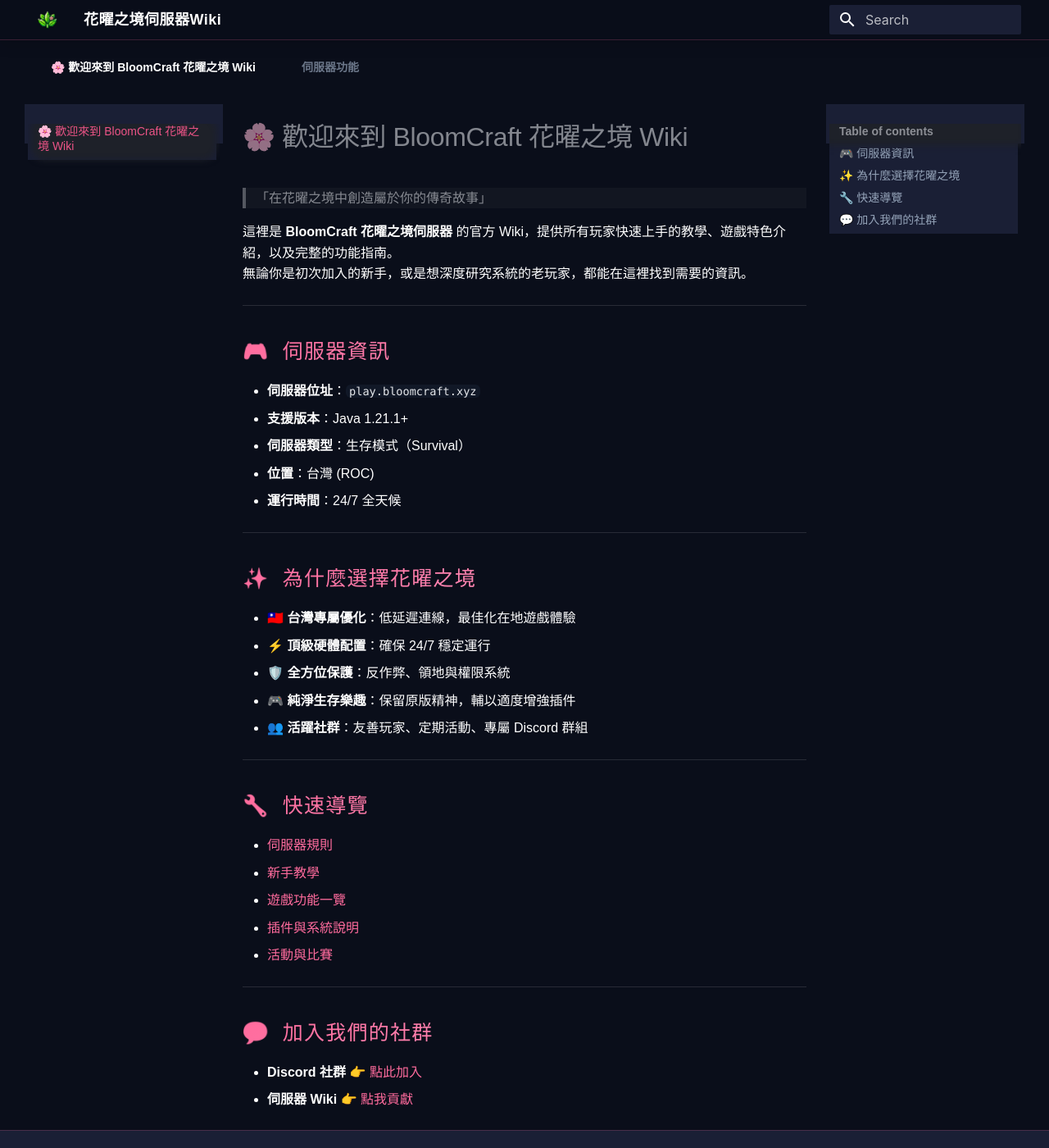
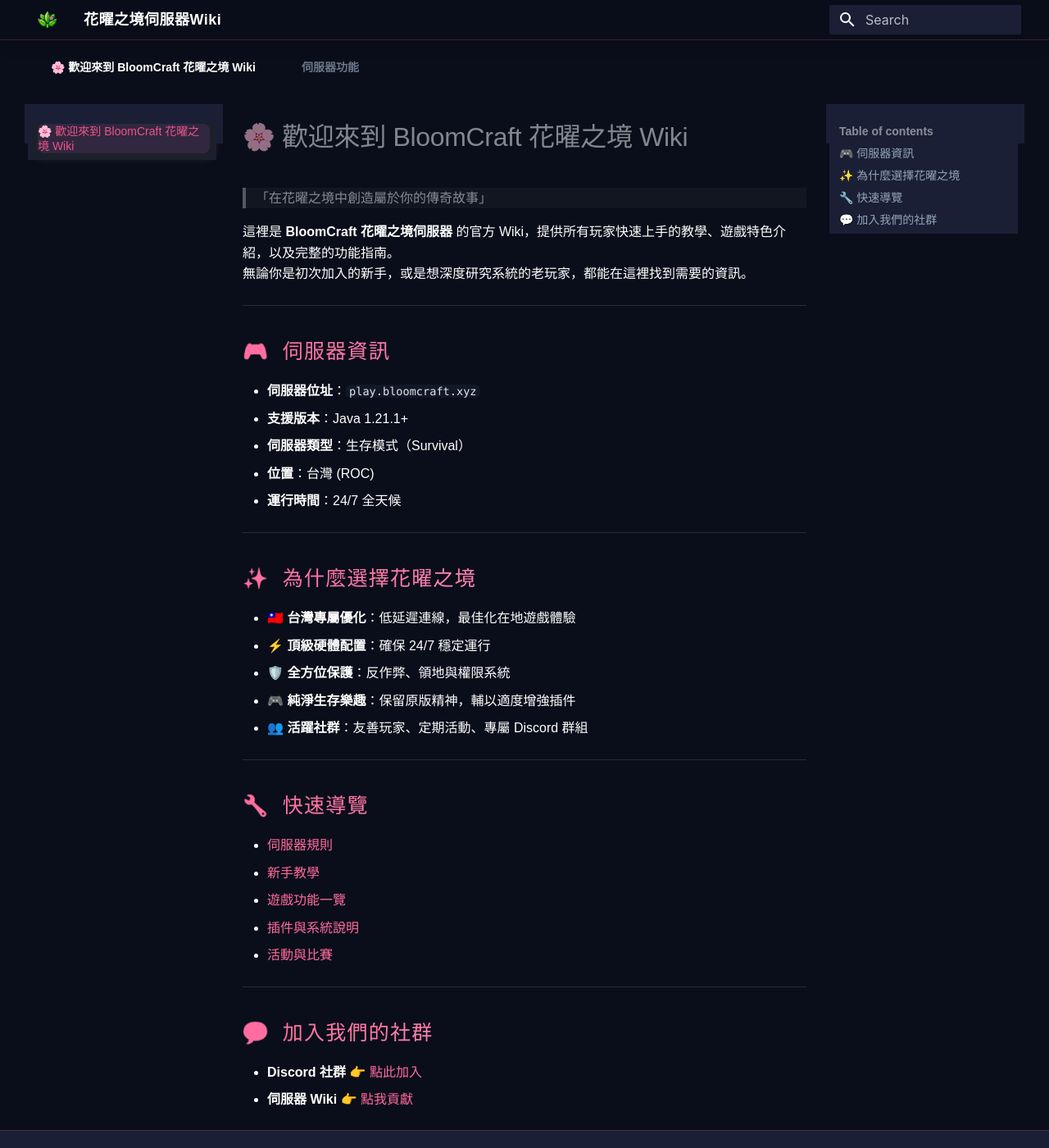
Before and after one commit to RyanisyydsTT/bloomcraft-wikipage, an MkDocs documentation site: the page built from docs/index.md, in a window 1280 px wide and 1400 px high. Shown: the whole window at 82% size. Built offline with MkDocs 1.6.1 and Material for MkDocs 9.7.7, drawn with Linux system fonts in a browser that asks for light colours; some web fonts are replaced.

Commit message:
Update extra.css

```diff
--- a/docs/stylesheets/extra.css
+++ b/docs/stylesheets/extra.css
@@ -193,3 +193,47 @@
 .md-nav--secondary .md-nav__link { color: var(--text-muted); }
 .md-nav--secondary .md-nav__link--active,
 .md-nav--secondary .md-nav__link:hover { color: var(--primary); }
+
+
+/* ==== 修正：Nav 與 TOC 每列背景不一致 ==== */
+/* 左側主導覽＋右側 TOC：清掉預設的列背景與疊層 */
+.md-nav--primary .md-nav__link,
+.md-nav--secondary .md-nav__link {
+  background: transparent !important;
+}
+.md-nav__link::after { display: none !important; } /* 移除內建 hover/focus 疊層 */
+
+/* 區塊標題（例如「伺服器功能」「Table of contents」）的底條也統一 */
+.md-nav__title,
+.md-sidebar__scrollwrap::before,
+.md-sidebar__scrollwrap::after {
+  background: transparent !important;
+  box-shadow: none !important;
+}
+
+/* 統一側欄容器底色 */
+.md-sidebar,
+.md-nav--primary,
+.md-nav--secondary {
+  background: var(--surface) !important;
+}
+
+/* 你要的 hover/active 效果（單一透明色，避免每列深淺不一） */
+.md-nav__link:hover,
+.md-nav__link:focus {
+  background: rgba(255,255,255,0.04) !important;
+  border-radius: 8px;
+}
+.md-nav__item .md-nav__link--active {
+  background: rgba(255, 107, 157, 0.10) !important;
+  border-radius: 8px;
+}
+
+/* TOC 縮排區塊也保持透明，不要局部底色 */
+.md-nav--secondary .md-nav__item { background: transparent !important; }
+
+/* 如果搜尋高亮讓列看起來「一塊一塊」，把 mark 調柔和 */
+.md-typeset mark {
+  background: rgba(255, 168, 204, 0.18) !important;
+  color: var(--text) !important;
+}
```
